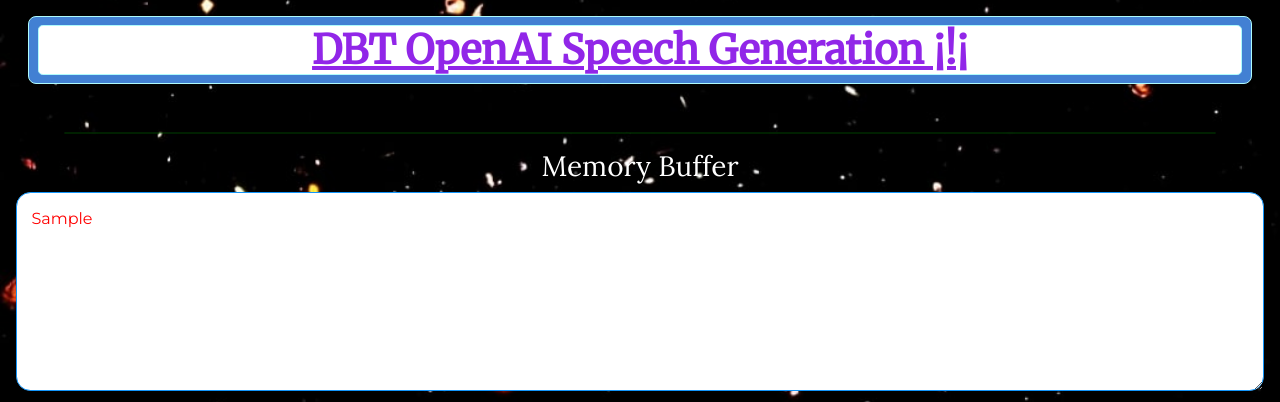
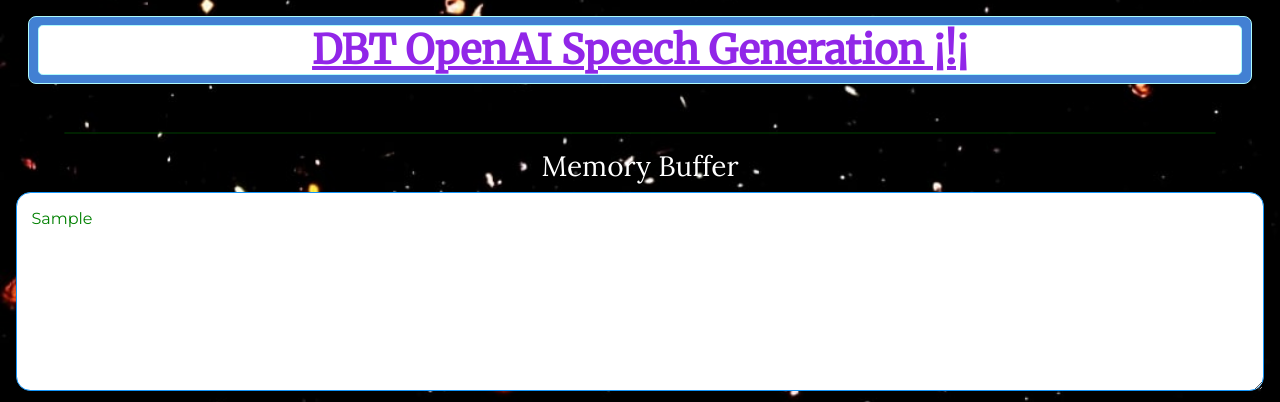
Before and after one commit to isaacaisha/dbt-openai, a Flask app: template templates/show-history.html in a window 1280 px wide. Shown: the top 402 px of the page. Run offline with Flask 3, Linux system fonts and the light colour scheme; the template is opened without the code that fills it: most values are stand-ins (such as "Sample title", 1, 10 or a date in 2020); some libraries are stand-ins or nearby versions.

Commit message:
change text color insde textarea show-history.html

```diff
--- a/templates/index.html
+++ b/templates/index.html
@@ -144,7 +144,7 @@
 
 <div id="resultMemo" style="display: none;" class="text-center">
     {% for messages in memory_load %}
-        <textarea class="textarea-memory" id="memoryTextarea">{{ memory_buffer }}</textarea>
+            <textarea class="textarea-memory" id="memoryTextarea">{{ memory_buffer }}</textarea>
     {% endfor %}
 </div>
 
--- a/templates/show-history.html
+++ b/templates/show-history.html
@@ -25,7 +25,7 @@
 
     <h3>Memory Buffer</h3>
     {% for messages in memory_load %}
-        <textarea class="textarea-memory mb-3" id="memoryTextarea">{{ memory_buffer }}</textarea>
+        <textarea class="textarea-memory mb-3" id="memoryTextarea" style="color:green;">{{ memory_buffer }}</textarea>
     {% endfor %}
 
     <hr class="mb-3" style="color:yellow;">
```
Also changed, not shown: 1 other file.
